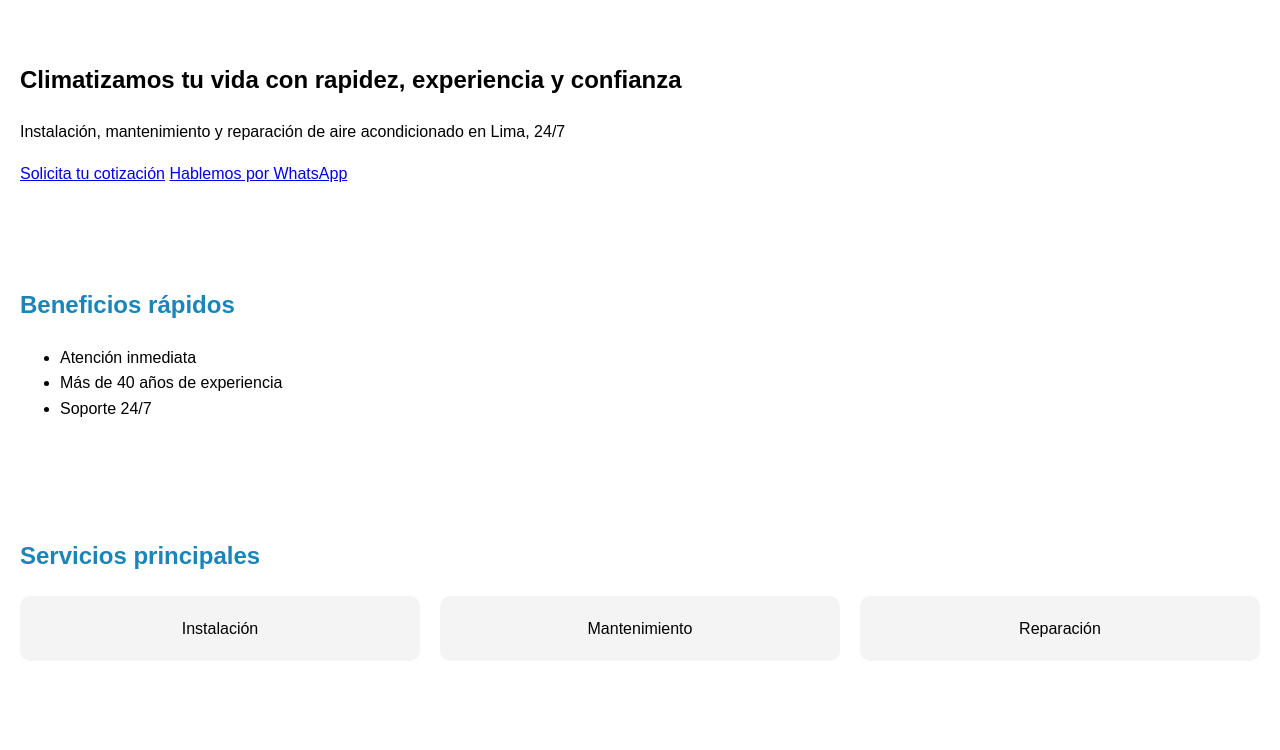
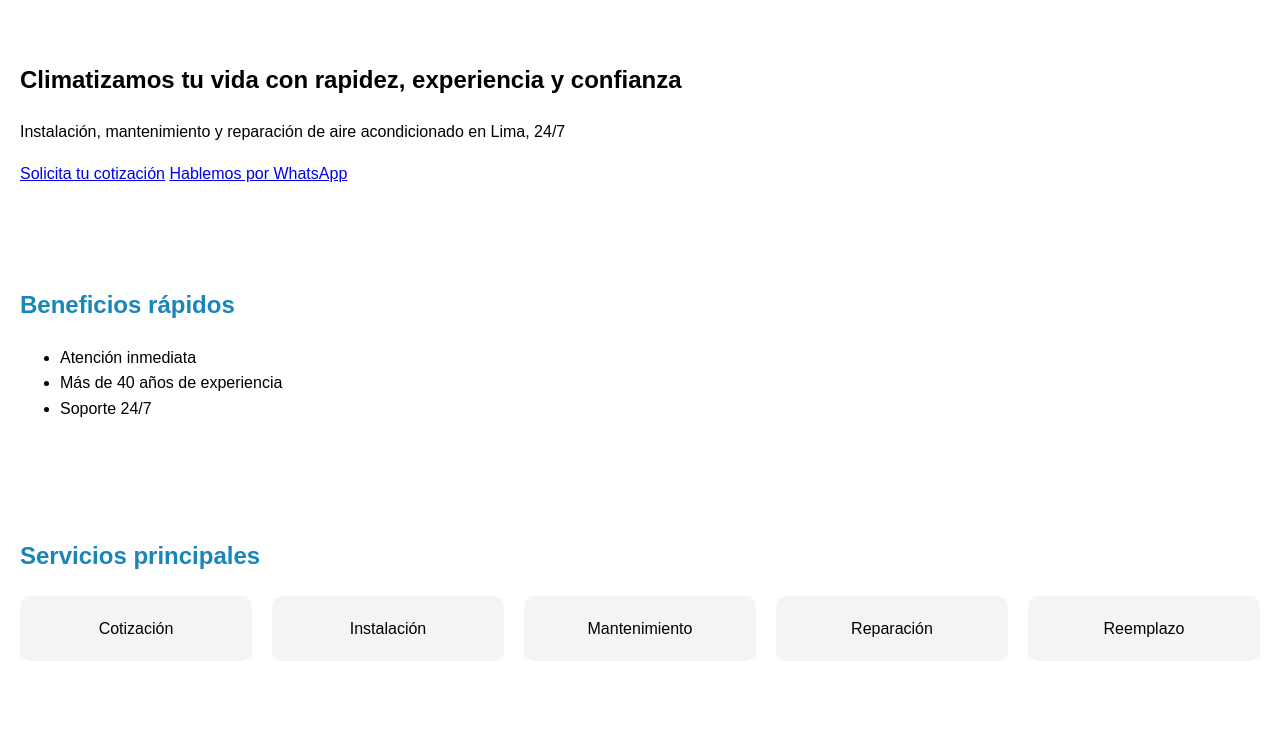
Before and after one commit to nemgf/fice, a plain HTML site: page index.html in a window 1280 px wide. Shown: the part 50-800 px from the top of the page. Drawn offline with Linux system fonts and the light colour scheme.

Commit message:
Update index.html
Index edit 3,  Servicios

```diff
--- a/index.html
+++ b/index.html
@@ -45,9 +45,11 @@
   <section class="servicios">
     <h2>Servicios principales</h2>
     <div class="cards">
+      <div class="card">Cotización</div>
       <div class="card">Instalación</div>
       <div class="card">Mantenimiento</div>
       <div class="card">Reparación</div>
+      <div class="card">Reemplazo</div>
     </div>
   </section>
 
```
